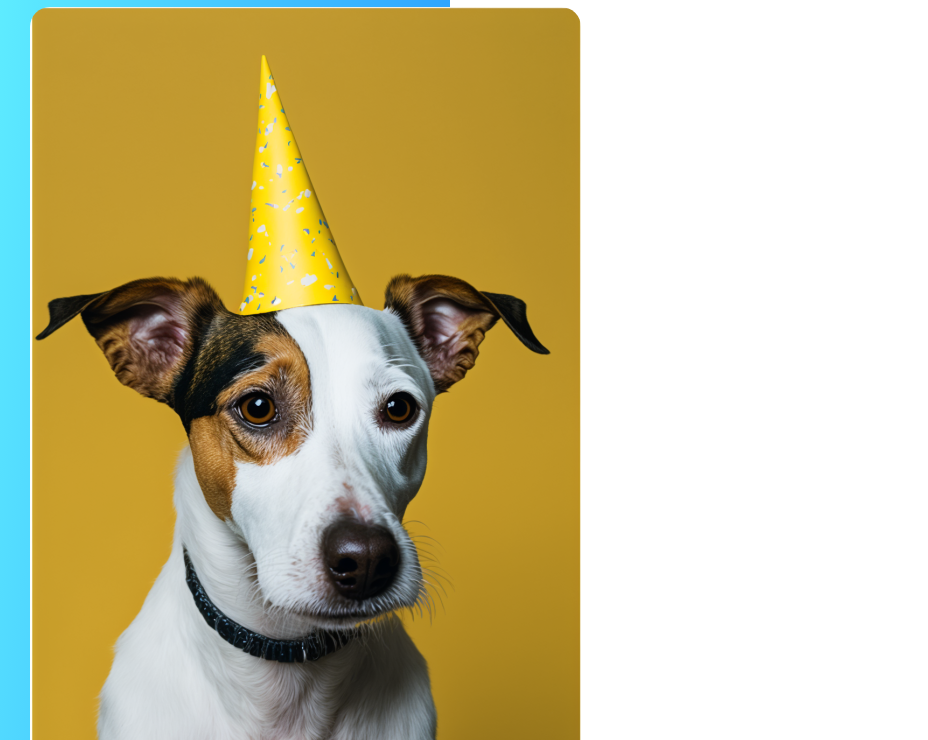
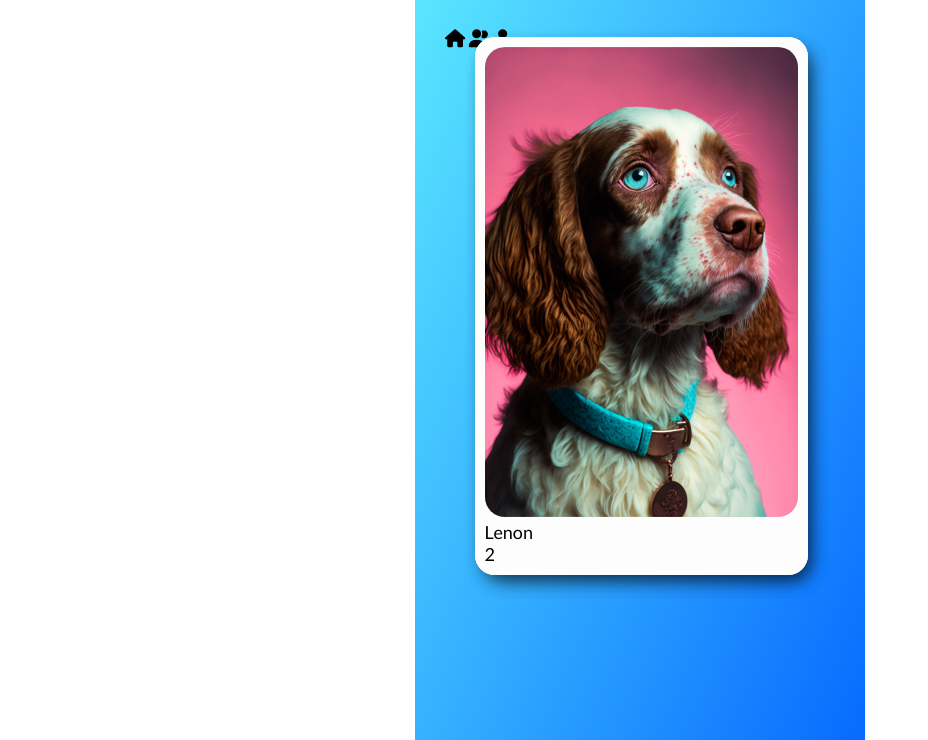
Before and after one commit to pilibdau/bark-match-draft-02, a website: page index.html in a window 1280 px wide. Shown: the part 125-865 px from the top of the page, without its empty margins (0-928 px from the left). Drawn offline with Linux system fonts and the light colour scheme.

Commit message:
stack of cards started

```diff
--- a/index.html
+++ b/index.html
@@ -11,6 +11,7 @@
     <link href="https://fonts.googleapis.com/css2?family=Lato:wght@100;400;700;900&display=swap" rel="stylesheet">
     <script src="https://kit.fontawesome.com/a789e9f98e.js" crossorigin="anonymous"></script>
     <link rel="stylesheet" href="./css/style.css">
+    <meta name="viewport" content="width=device-width, initial-scale=1.0, maximum-scale=1.0, user-scalable=no">
 </head>
 
 <body>
--- a/sass/base/_base.scss
+++ b/sass/base/_base.scss
@@ -4,7 +4,13 @@
     --accent-pink: #FD56CB;
     --secondary-light: #FCF300;
     --secondary-dark: #FFC600;
+
+
     --dark-grey: #585858;
+    --white: #FDFDFD;
+
+    --radius:2rem;
+    --box-shadow: 6px 9px 19px -6px rgba(0,0,0,0.38);
 }
 
 *,
--- a/sass/layout/_containers.scss
+++ b/sass/layout/_containers.scss
@@ -1,13 +1,40 @@
 .content__container {
+    margin: auto;
     max-width: 45rem;
     background-image: linear-gradient(to right bottom, #60efff, #0061ff);
     padding: 3rem;
+    height: 100rem;
 }
 
 .searchbar__container {
-    background-color: #eee;
+    background-color: var(--white);
     display: flex;
     justify-content: space-between;
     padding: 1.5rem;
     margin: 1rem 0;
 }
+
+.cards__container {
+    width: 90%;
+    padding: 1rem;
+    margin:auto;
+    border-radius: var(--radius);
+    position: relative;
+}
+
+.card {
+    width: 95%;
+    padding: 1rem;
+    background-color: var(--white);
+    border-radius: var(--radius);
+    margin: 2rem auto;
+    box-shadow: var(--box-shadow);
+    position: absolute;
+}
+
+
+@media screen and (max-width: 420px) {
+    .content__container {
+        max-height: 220vw;
+    }
+}
--- a/sass/layout/_images.scss
+++ b/sass/layout/_images.scss
@@ -1,3 +1,5 @@
 img {
-    border-radius: 20px;
+    width: 100%;
+    border-radius: var(--radius);
+    margin: auto;
 }
```
Also changed, not shown: css/style.css.
